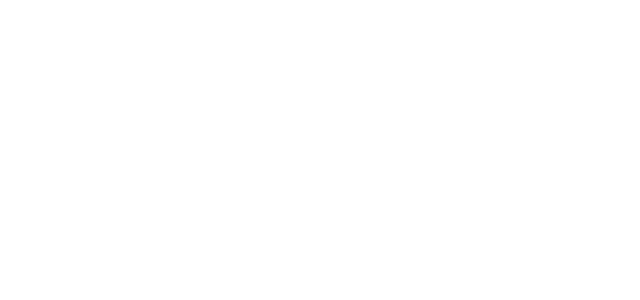
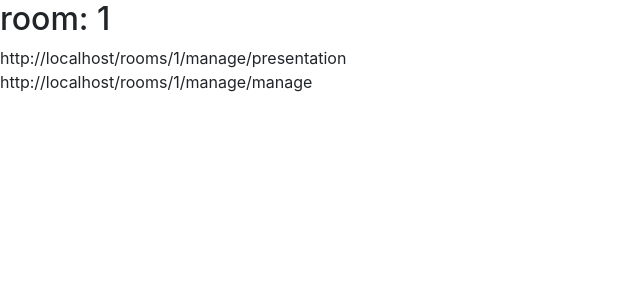
Before and after one commit to uu4k/quiz_no_are, a Vue app: page /rooms/1/manage in a window 1280 px wide. Shown: the top 300 px of the page, without its empty margins (0-640 px from the left). Built offline with nearby package versions, Linux system fonts and the light colour scheme.

Commit message:
create room in firestore.

```diff
--- a/package.json
+++ b/package.json
@@ -12,6 +12,7 @@
     "bootstrap": "^4.3.1",
     "bootstrap-vue": "^2.0.3",
     "core-js": "^2.6.5",
+    "firebase": "^7.1.0",
     "vue": "^2.6.10",
     "vue-class-component": "^7.0.2",
     "vue-property-decorator": "^8.1.0",
--- /dev/null
+++ b/src/configs/firebase.ts
@@ -0,0 +1,14 @@
+import * as firebase from "firebase/app";
+
+const firebaseConfig = {
+  apiKey: "AIzaSyDNtjUlZaiyQFF9hy3_BwHhnEWdAjfOuRg",
+  authDomain: "quiz-no-are.firebaseapp.com",
+  databaseURL: "https://quiz-no-are.firebaseio.com",
+  projectId: "quiz-no-are",
+  storageBucket: "quiz-no-are.appspot.com",
+  messagingSenderId: "229838912671",
+  appId: "1:229838912671:web:42cb9e9942ad4b73ad36aa"
+};
+
+// Initialize Firebase
+firebase.initializeApp(firebaseConfig);
--- /dev/null
+++ b/src/repositories/rooms-repository.ts
@@ -0,0 +1,25 @@
+import * as firebase from "firebase/app";
+import "firebase/firestore";
+import "@/configs/firebase";
+
+export default class RoomsRepositoy {
+  private db: firebase.firestore.Firestore;
+  constructor() {
+    this.db = firebase.firestore();
+  }
+
+  public createRoom(): Promise<String> {
+    return this.db
+      .collection("rooms")
+      .add({
+        created_at: firebase.firestore.FieldValue.serverTimestamp()
+      })
+      .then(docRef => {
+        return docRef.id;
+      })
+      .catch(error => {
+        console.log(error);
+        throw "ルームの開設に失敗しました";
+      });
+  }
+}
--- a/src/router.ts
+++ b/src/router.ts
@@ -1,6 +1,7 @@
 import Vue from "vue";
 import Router from "vue-router";
 import Home from "./views/Home.vue";
+import Room from "./views/Room.vue";
 
 Vue.use(Router);
 
@@ -8,6 +9,26 @@ export default new Router({
   mode: "history",
   base: process.env.BASE_URL,
   routes: [
+    {
+      path: "/rooms",
+      name: "rooms",
+      component: Room
+    },
+    {
+      path: "/rooms/:roomId",
+      name: "room",
+      component: Room
+    },
+    {
+      path: "/rooms/:roomId/presentation",
+      name: "presentation",
+      component: Room // TODO
+    },
+    {
+      path: "/rooms/:roomId/manage",
+      name: "manage",
+      component: Room // TODO
+    },
     {
       path: "/",
       name: "home",
--- /dev/null
+++ b/src/views/Room.vue
@@ -0,0 +1,45 @@
+<template>
+  <div class="room">
+    <h2>room: {{ $route.params.roomId }}</h2>
+    <!-- presentation url表示 -->
+    <div>{{ presentation_url }}</div>
+    <!-- manage url表示 -->
+    <div>{{ manage_url }}</div>
+  </div>
+</template>
+
+<script lang="ts">
+import { Component, Vue } from "vue-property-decorator";
+
+import RoomsRepository from "@/repositories/rooms-repository";
+const roomsRepository = new RoomsRepository();
+
+Component.registerHooks(["beforeRouteEnter"]);
+
+@Component({
+  computed: {
+    presentation_url: {
+      get(): String {
+        return document.URL + "/presentation"
+      }
+    },
+    manage_url: {
+      get(): String {
+        return document.URL + "/manage"
+      }
+    },
+  }
+})
+export default class Room extends Vue {
+  public async beforeRouteEnter(to: any, from: any, next: any) {
+    if (to.params.roomId) {
+      next((component: any) => {});
+    } else {
+      const roomId = await roomsRepository.createRoom();
+      next("/rooms/" + roomId);
+    }
+  }
+}
+</script>
+
+<style lang="sass" scoped></style>
```
Also changed, not shown: 1 other file (tests, documents, lock files or other folders).
